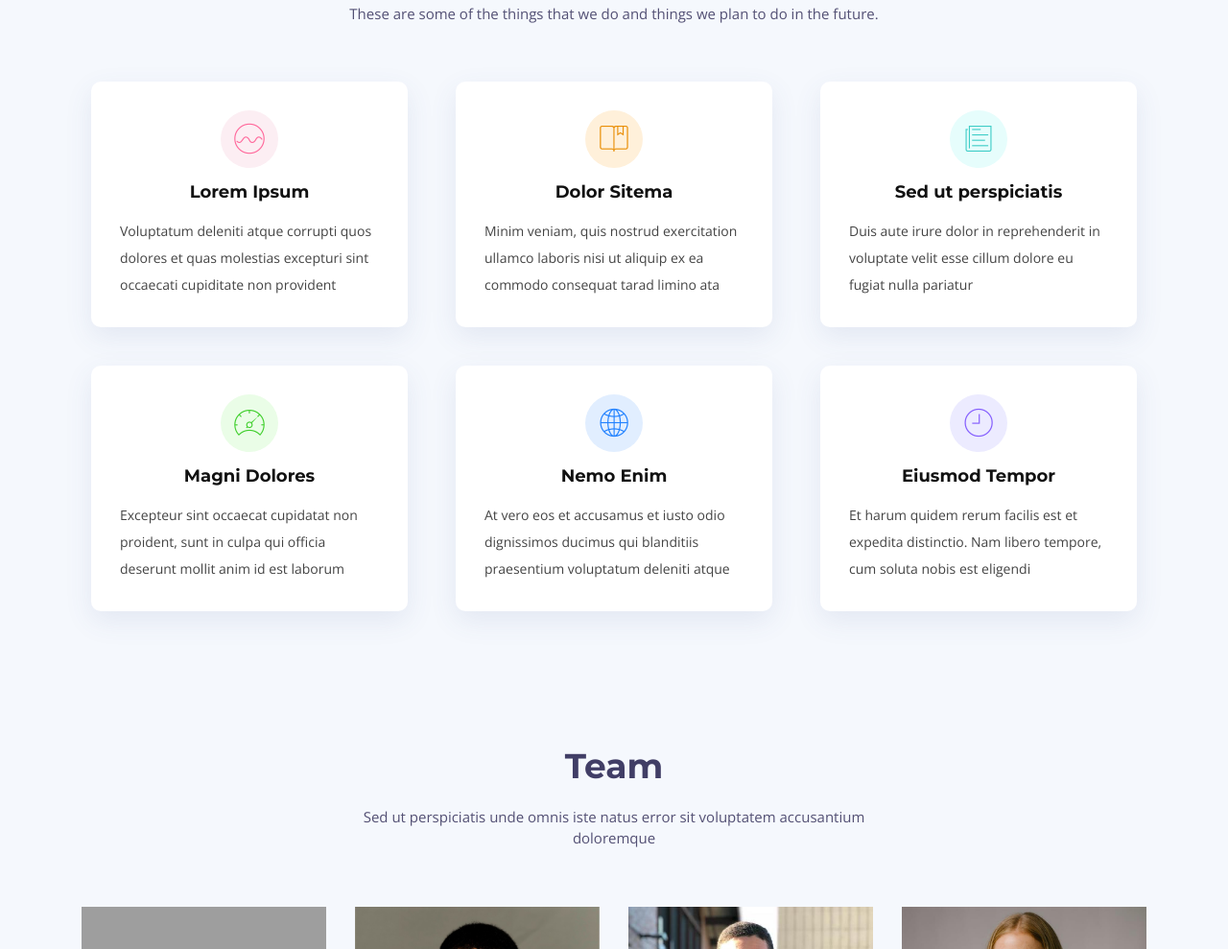
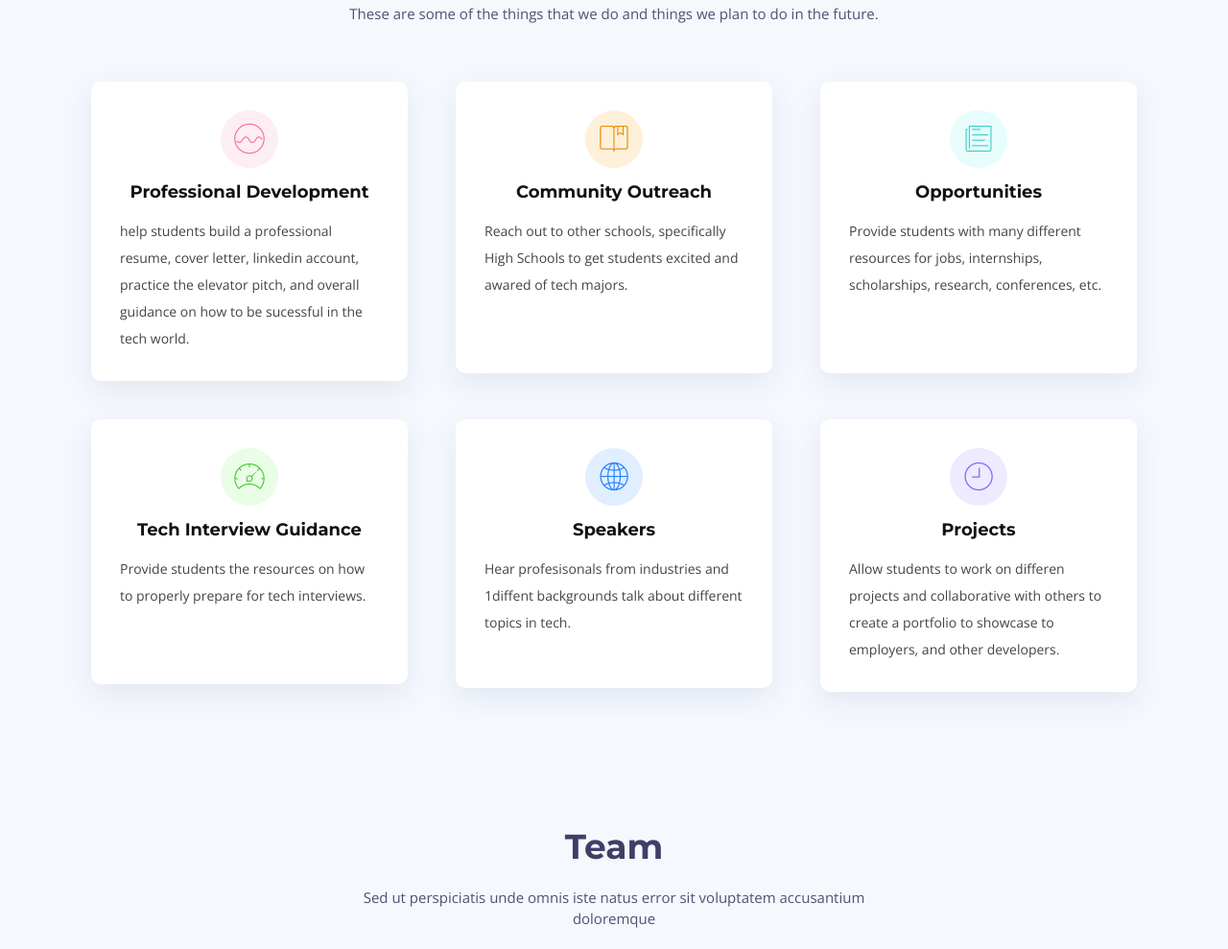
Before and after one commit to Society-Of-Latinx-In-Computing/SLiC-Website, a plain HTML site: page index.html in a window 1280 px wide. Shown: the part 1593-2582 px from the top of the page at 96% size. Drawn offline with nearby package versions, Linux system fonts and the light colour scheme; grey boxes are pictures that could not be loaded; files whose address does not match are found by name.

Commit message:
created and modified activity section

```diff
--- a/index.html
+++ b/index.html
@@ -145,45 +145,48 @@
           <div class="col-md-6 col-lg-4 wow bounceInUp" data-wow-duration="1.4s">
             <div class="box">
               <div class="icon" style="background: #fceef3;"><i class="ion-ios-analytics-outline" style="color: #ff689b;"></i></div>
-              <h4 class="title"><a href="">Lorem Ipsum</a></h4>
-              <p class="description">Voluptatum deleniti atque corrupti quos dolores et quas molestias excepturi sint occaecati cupiditate non provident</p>
+              <h4 class="title"><a href="">Professional Development</a></h4>
+              <p class="description"> help students build a professional resume, cover letter, linkedin account, practice the elevator pitch,
+              and overall guidance on how to be sucessful in the tech world. </p>
             </div>
           </div>
           <div class="col-md-6 col-lg-4 wow bounceInUp" data-wow-duration="1.4s">
             <div class="box">
               <div class="icon" style="background: #fff0da;"><i class="ion-ios-bookmarks-outline" style="color: #e98e06;"></i></div>
-              <h4 class="title"><a href="">Dolor Sitema</a></h4>
-              <p class="description">Minim veniam, quis nostrud exercitation ullamco laboris nisi ut aliquip ex ea commodo consequat tarad limino ata</p>
+              <h4 class="title"><a href="">Community Outreach</a></h4>
+              <p class="description">Reach out to other schools, specifically High Schools to get students excited and awared of tech majors. </p>
+              <br> <br>
             </div>
           </div>
 
           <div class="col-md-6 col-lg-4 wow bounceInUp" data-wow-delay="0.1s" data-wow-duration="1.4s">
             <div class="box">
               <div class="icon" style="background: #e6fdfc;"><i class="ion-ios-paper-outline" style="color: #3fcdc7;"></i></div>
-              <h4 class="title"><a href="">Sed ut perspiciatis</a></h4>
-              <p class="description">Duis aute irure dolor in reprehenderit in voluptate velit esse cillum dolore eu fugiat nulla pariatur</p>
+              <h4 class="title"><a href="">Opportunities</a></h4>
+              <p class="description"> Provide students with many different resources for jobs, internships, scholarships, research, conferences, etc.</p>
+              <br> <br>
             </div>
           </div>
           <div class="col-md-6 col-lg-4 wow bounceInUp" data-wow-delay="0.1s" data-wow-duration="1.4s">
             <div class="box">
               <div class="icon" style="background: #eafde7;"><i class="ion-ios-speedometer-outline" style="color:#41cf2e;"></i></div>
-              <h4 class="title"><a href="">Magni Dolores</a></h4>
-              <p class="description">Excepteur sint occaecat cupidatat non proident, sunt in culpa qui officia deserunt mollit anim id est laborum</p>
+              <h4 class="title"><a href="">Tech Interview Guidance</a></h4>
+              <p class="description"> Provide students the resources on how to properly prepare for tech interviews. </p> <br><br>
             </div>
           </div>
 
           <div class="col-md-6 col-lg-4 wow bounceInUp" data-wow-delay="0.2s" data-wow-duration="1.4s">
             <div class="box">
               <div class="icon" style="background: #e1eeff;"><i class="ion-ios-world-outline" style="color: #2282ff;"></i></div>
-              <h4 class="title"><a href="">Nemo Enim</a></h4>
-              <p class="description">At vero eos et accusamus et iusto odio dignissimos ducimus qui blanditiis praesentium voluptatum deleniti atque</p>
+              <h4 class="title"><a href="">Speakers</a></h4>
+              <p class="description"> Hear profesisonals from industries and 1diffent backgrounds talk about different topics in tech. </p> <br>
             </div>
           </div>
           <div class="col-md-6 col-lg-4 wow bounceInUp" data-wow-delay="0.2s" data-wow-duration="1.4s">
             <div class="box">
               <div class="icon" style="background: #ecebff;"><i class="ion-ios-clock-outline" style="color: #8660fe;"></i></div>
-              <h4 class="title"><a href="">Eiusmod Tempor</a></h4>
-              <p class="description">Et harum quidem rerum facilis est et expedita distinctio. Nam libero tempore, cum soluta nobis est eligendi</p>
+              <h4 class="title"><a href="">Projects</a></h4>
+              <p class="description"> Allow students to work on differen projects and collaborative with others to create a portfolio to showcase to employers, and other developers.</p>
             </div>
           </div>
 
```
